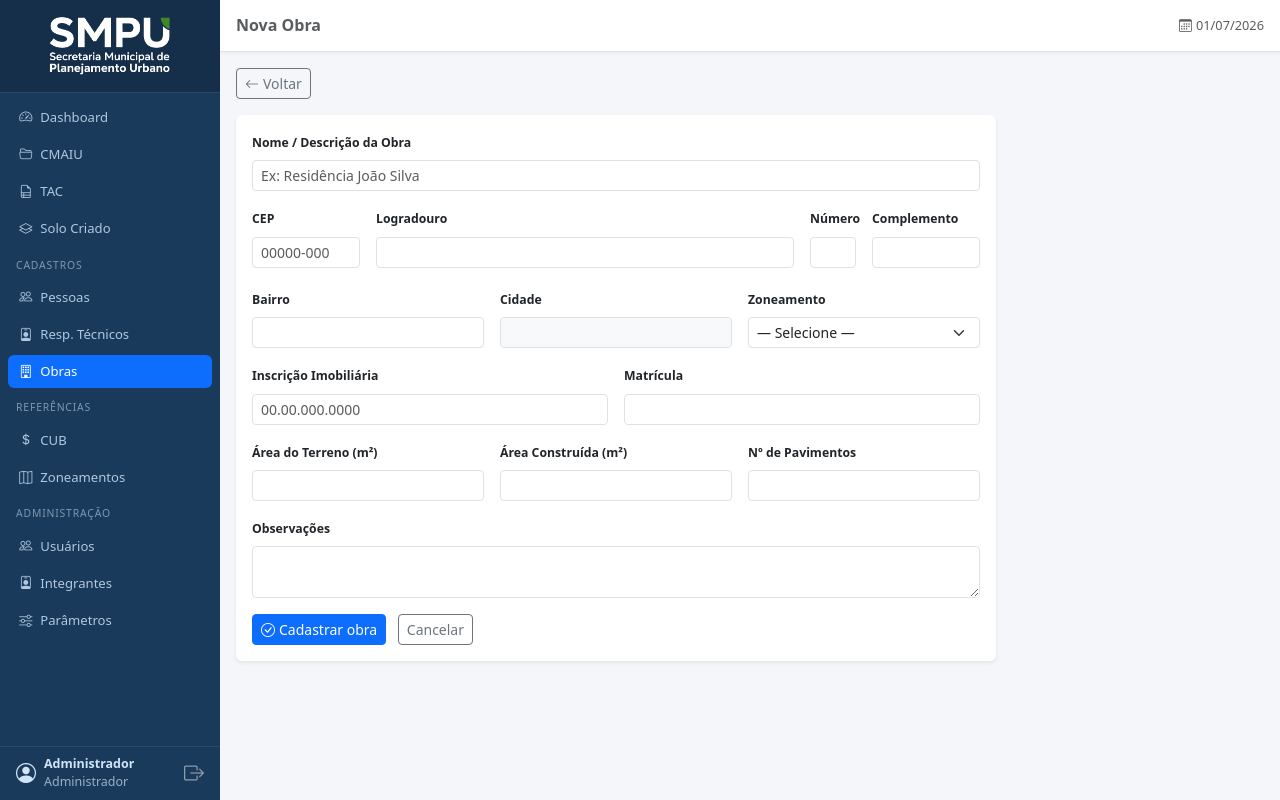
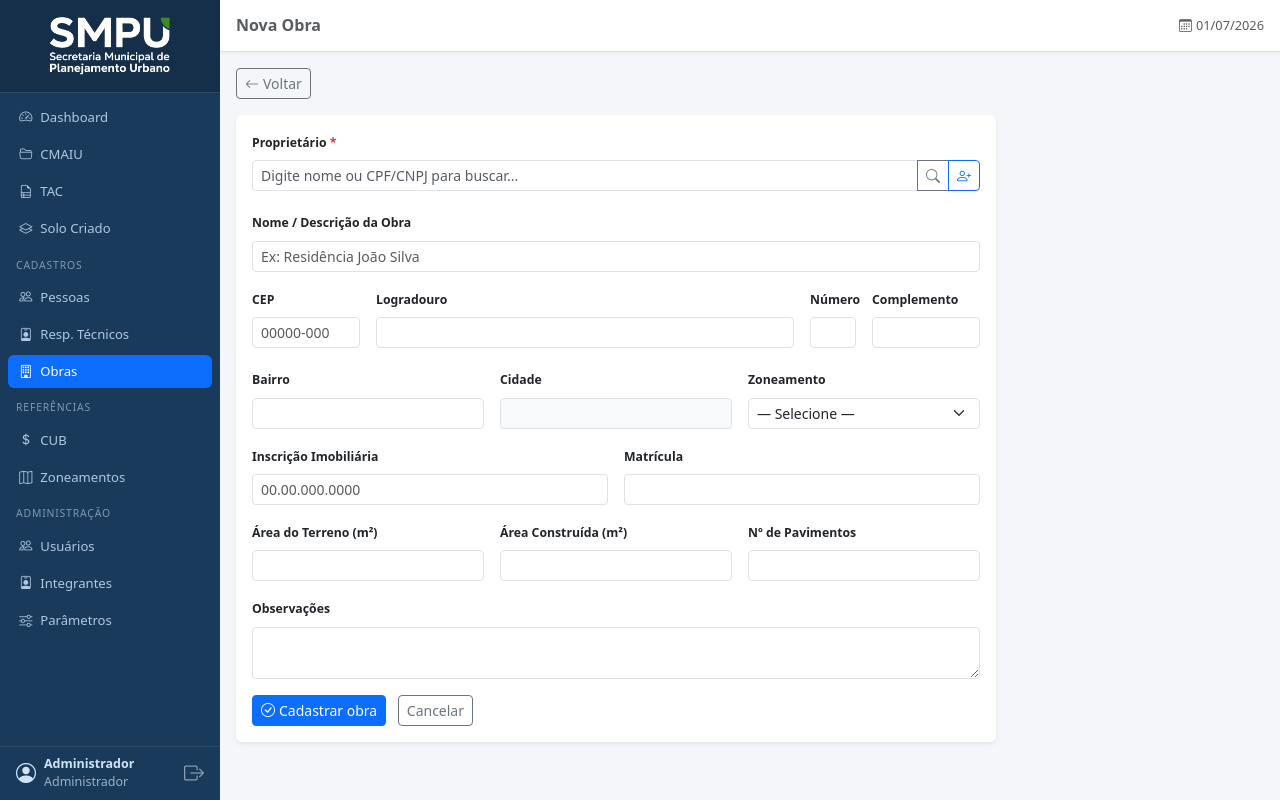
Before and after one commit to fabinhocoe/CMAIU, a Flask app: page /obras/nova in a window 1280 px wide. Run offline with Flask 3, Linux system fonts and the light colour scheme; a user stored in the database is signed in.

Commit message:
feat: link proprietário (Pessoa) to Obra and propagate across all modules
- Add Obra.proprietario_id FK → pessoas with relationship
- Migration: ALTER TABLE obras ADD COLUMN proprietario_id
- Obras form: pessoa search widget to set proprietário when registering/editing
- Obras index: show proprietário name column
- API /api/obras/buscar: include proprietário id/nome/cpf_cnpj/telefone/email
- CMAIU form: when obra selected, auto-add proprietário chip to the form
- Solo Criado form: when obra selected, auto-select proprietário in the select
- TAC obras: when obra added, auto-link obra's proprietário as TACPessoa compromissário

Co-Authored-By: Claude Sonnet 4.6 <noreply@anthropic.com>
Claude-Session: https://claude.ai/code/session_01VXWAfgFSAm4ZBKgqyac9J3

```diff
--- a/app.py
+++ b/app.py
@@ -1473,6 +1473,11 @@ def api_obras_buscar():
         'area_construida': o.area_construida or '',
         'num_pavimentos': o.num_pavimentos or '',
         'label': o.label,
+        'proprietario_id': o.proprietario_id or '',
+        'proprietario_nome': o.proprietario.nome if o.proprietario else '',
+        'proprietario_cpf_cnpj': o.proprietario.cpf_cnpj if o.proprietario else '',
+        'proprietario_telefone': o.proprietario.telefone if o.proprietario else '',
+        'proprietario_email': o.proprietario.email if o.proprietario else '',
     } for o in obras])
 
 
@@ -1668,6 +1673,14 @@ def tac_obras(tid):
                 observacoes=f.get('observacoes', '').strip(),
             )
             db.session.add(obra)
+            db.session.flush()
+            # Auto-link obra's proprietário as compromissário if not already linked
+            if obra.obra_id:
+                obra_obj = Obra.query.get(obra.obra_id)
+                if obra_obj and obra_obj.proprietario_id:
+                    pid = obra_obj.proprietario_id
+                    if not TACPessoa.query.filter_by(tac_id=tid, pessoa_id=pid).first():
+                        db.session.add(TACPessoa(tac_id=tid, pessoa_id=pid, papel='Compromissário'))
             db.session.commit()
             flash('Obra adicionada.', 'success')
         elif action == 'edit':
@@ -1988,6 +2001,7 @@ def obras_nova():
             inscricao_imobiliaria=f.get('inscricao_imobiliaria', '').strip() or None,
             matricula=f.get('matricula', '').strip() or None,
             zoneamento_id=_int(f.get('zoneamento_id')),
+            proprietario_id=_int(f.get('proprietario_id')),
             area_terreno=_float(f.get('area_terreno')),
             area_construida=_float(f.get('area_construida')),
             num_pavimentos=_int(f.get('num_pavimentos')),
@@ -1999,7 +2013,8 @@ def obras_nova():
         flash('Obra cadastrada com sucesso.', 'success')
         return redirect(url_for('obras_index'))
     return render_template('obras/form.html', obra=None,
-                           zoneamentos=Zoneamento.query.filter_by(ativo=True).order_by(Zoneamento.codigo).all())
+                           zoneamentos=Zoneamento.query.filter_by(ativo=True).order_by(Zoneamento.codigo).all(),
+                           pessoas=Pessoa.query.order_by(Pessoa.nome).all())
 
 
 @app.route('/obras/<int:oid>/editar', methods=['GET', 'POST'])
@@ -2019,6 +2034,7 @@ def obras_editar(oid):
         o.inscricao_imobiliaria = f.get('inscricao_imobiliaria', '').strip() or None
         o.matricula           = f.get('matricula', '').strip() or None
         o.zoneamento_id       = _int(f.get('zoneamento_id'))
+        o.proprietario_id     = _int(f.get('proprietario_id'))
         o.area_terreno        = _float(f.get('area_terreno'))
         o.area_construida     = _float(f.get('area_construida'))
         o.num_pavimentos      = _int(f.get('num_pavimentos'))
@@ -2027,7 +2043,8 @@ def obras_editar(oid):
         flash('Obra atualizada.', 'success')
         return redirect(url_for('obras_index'))
     return render_template('obras/form.html', obra=o,
-                           zoneamentos=Zoneamento.query.filter_by(ativo=True).order_by(Zoneamento.codigo).all())
+                           zoneamentos=Zoneamento.query.filter_by(ativo=True).order_by(Zoneamento.codigo).all(),
+                           pessoas=Pessoa.query.order_by(Pessoa.nome).all())
 
 
 @app.route('/obras/<int:oid>/excluir', methods=['POST'])
--- a/migrate_db.py
+++ b/migrate_db.py
@@ -55,6 +55,8 @@ MIGRATIONS = [
     ("vagas_tac", "justificativa_tecnica",      "ALTER TABLE vagas_tac ADD COLUMN justificativa_tecnica TEXT"),
     ("vagas_tac", "usuario_id",                 "ALTER TABLE vagas_tac ADD COLUMN usuario_id INTEGER REFERENCES usuarios(id)"),
     ("vagas_tac", "data_calculo",               "ALTER TABLE vagas_tac ADD COLUMN data_calculo DATETIME"),
+    # obras – proprietário
+    ("obras", "proprietario_id", "ALTER TABLE obras ADD COLUMN proprietario_id INTEGER REFERENCES pessoas(id)"),
     # pessoas – endereço detalhado
     ("pessoas", "cep",         "ALTER TABLE pessoas ADD COLUMN cep VARCHAR(10)"),
     ("pessoas", "numero",      "ALTER TABLE pessoas ADD COLUMN numero VARCHAR(20)"),
--- a/models.py
+++ b/models.py
@@ -324,6 +324,7 @@ class Obra(db.Model):
     inscricao_imobiliaria= db.Column(db.String(100), index=True)
     matricula            = db.Column(db.String(200))
     zoneamento_id        = db.Column(db.Integer, db.ForeignKey('zoneamentos.id'))
+    proprietario_id      = db.Column(db.Integer, db.ForeignKey('pessoas.id'))
     area_terreno         = db.Column(db.Float)
     area_construida      = db.Column(db.Float)
     num_pavimentos       = db.Column(db.Integer)
@@ -331,8 +332,9 @@ class Obra(db.Model):
     criado_em            = db.Column(db.DateTime, default=datetime.utcnow)
     criado_por           = db.Column(db.Integer, db.ForeignKey('usuarios.id'))
 
-    zoneamento = db.relationship('Zoneamento', backref='obras')
-    criador    = db.relationship('Usuario',    backref='obras_criadas')
+    zoneamento    = db.relationship('Zoneamento', backref='obras')
+    proprietario  = db.relationship('Pessoa',     backref='obras_como_proprietario', foreign_keys=[proprietario_id])
+    criador       = db.relationship('Usuario',    backref='obras_criadas')
 
     @property
     def label(self):
--- a/templates/obras/form.html
+++ b/templates/obras/form.html
@@ -13,6 +13,33 @@
     <form method="POST">
       <input type="hidden" name="_csrf_token" value="{{ csrf_token() }}">
       <div class="row g-3">
+
+        <div class="col-12">
+          <label class="form-label small fw-semibold">Proprietário <span class="text-danger">*</span></label>
+          <input type="hidden" name="proprietario_id" id="proprietarioId"
+                 value="{{ obra.proprietario_id or '' if obra else '' }}">
+          <div class="input-group input-group-sm">
+            <input type="text" id="buscaProprietario" class="form-control"
+                   placeholder="Digite nome ou CPF/CNPJ para buscar..."
+                   value="{{ obra.proprietario.nome if obra and obra.proprietario else '' }}"
+                   autocomplete="off">
+            <button type="button" class="btn btn-outline-secondary" onclick="buscarProprietario()">
+              <i class="bi bi-search"></i>
+            </button>
+            {% if current_user.is_tecnico %}
+            <a href="{{ url_for('pessoas_nova') }}" class="btn btn-outline-primary" title="Cadastrar nova pessoa" target="_blank">
+              <i class="bi bi-person-plus"></i>
+            </a>
+            {% endif %}
+          </div>
+          <div id="resultadosProprietario" class="list-group mt-1 small" style="position:relative;z-index:100"></div>
+          {% if obra and obra.proprietario %}
+          <div class="mt-1 small text-muted">
+            <i class="bi bi-person-check text-success me-1"></i>
+            {{ obra.proprietario.doc_formatado }} · {{ obra.proprietario.telefone|fmt_fone }}
+          </div>
+          {% endif %}
+        </div>
 
         <div class="col-12">
           <label class="form-label small fw-semibold">Nome / Descrição da Obra</label>
@@ -134,5 +161,34 @@ async function buscarCEPObra(cep){
     msg.textContent = '';
   } catch(e){ msg.textContent = 'Erro ao buscar CEP.'; }
 }
+
+async function buscarProprietario() {
+  const q = document.getElementById('buscaProprietario').value.trim();
+  if (q.length < 2) return;
+  const res = await fetch(`/api/pessoas/buscar?q=${encodeURIComponent(q)}`);
+  const data = await res.json();
+  const div = document.getElementById('resultadosProprietario');
+  div.innerHTML = '';
+  if (!data.results || !data.results.length) {
+    div.innerHTML = '<div class="list-group-item text-muted">Nenhum resultado.</div>';
+    return;
+  }
+  data.results.forEach(p => {
+    const btn = document.createElement('button');
+    btn.type = 'button';
+    btn.className = 'list-group-item list-group-item-action py-1';
+    btn.innerHTML = `<strong>${p.nome}</strong> <span class="text-muted">${p.cpf_cnpj || ''}</span>`;
+    btn.onclick = () => {
+      document.getElementById('proprietarioId').value = p.id;
+      document.getElementById('buscaProprietario').value = p.nome;
+      div.innerHTML = '';
+    };
+    div.appendChild(btn);
+  });
+}
+
+document.getElementById('buscaProprietario').addEventListener('keydown', e => {
+  if (e.key === 'Enter') { e.preventDefault(); buscarProprietario(); }
+});
 </script>
 {% endblock %}
--- a/templates/obras/index.html
+++ b/templates/obras/index.html
@@ -24,6 +24,7 @@
       <thead class="table-light small">
         <tr>
           <th>Nome / Endereço</th>
+          <th>Proprietário</th>
           <th>Bairro</th>
           <th>Inscrição Imob.</th>
           <th>Zoneamento</th>
@@ -40,6 +41,7 @@
             <div class="fw-semibold">{{ o.nome or '—' }}</div>
             <div class="text-muted">{{ o.endereco or '' }}{% if o.numero %}, {{ o.numero }}{% endif %}{% if o.complemento %} – {{ o.complemento }}{% endif %}</div>
           </td>
+          <td class="small">{{ o.proprietario.nome if o.proprietario else '—' }}</td>
           <td>{{ o.bairro or '—' }}</td>
           <td>{{ o.inscricao_imobiliaria|fmt_inscricao }}</td>
           <td>{{ o.zoneamento.codigo if o.zoneamento else '—' }}</td>
@@ -75,7 +77,7 @@
         </tr>
         {% else %}
         <tr>
-          <td colspan="7" class="text-center text-muted py-4">
+          <td colspan="9" class="text-center text-muted py-4">
             {% if q %}Nenhuma obra encontrada para "{{ q }}".{% else %}Nenhuma obra cadastrada ainda.{% endif %}
           </td>
         </tr>
```
Also changed, not shown: templates/processos/form.html (+9 -1 lines), templates/solo_criado/form.html (+7 -1 lines).
